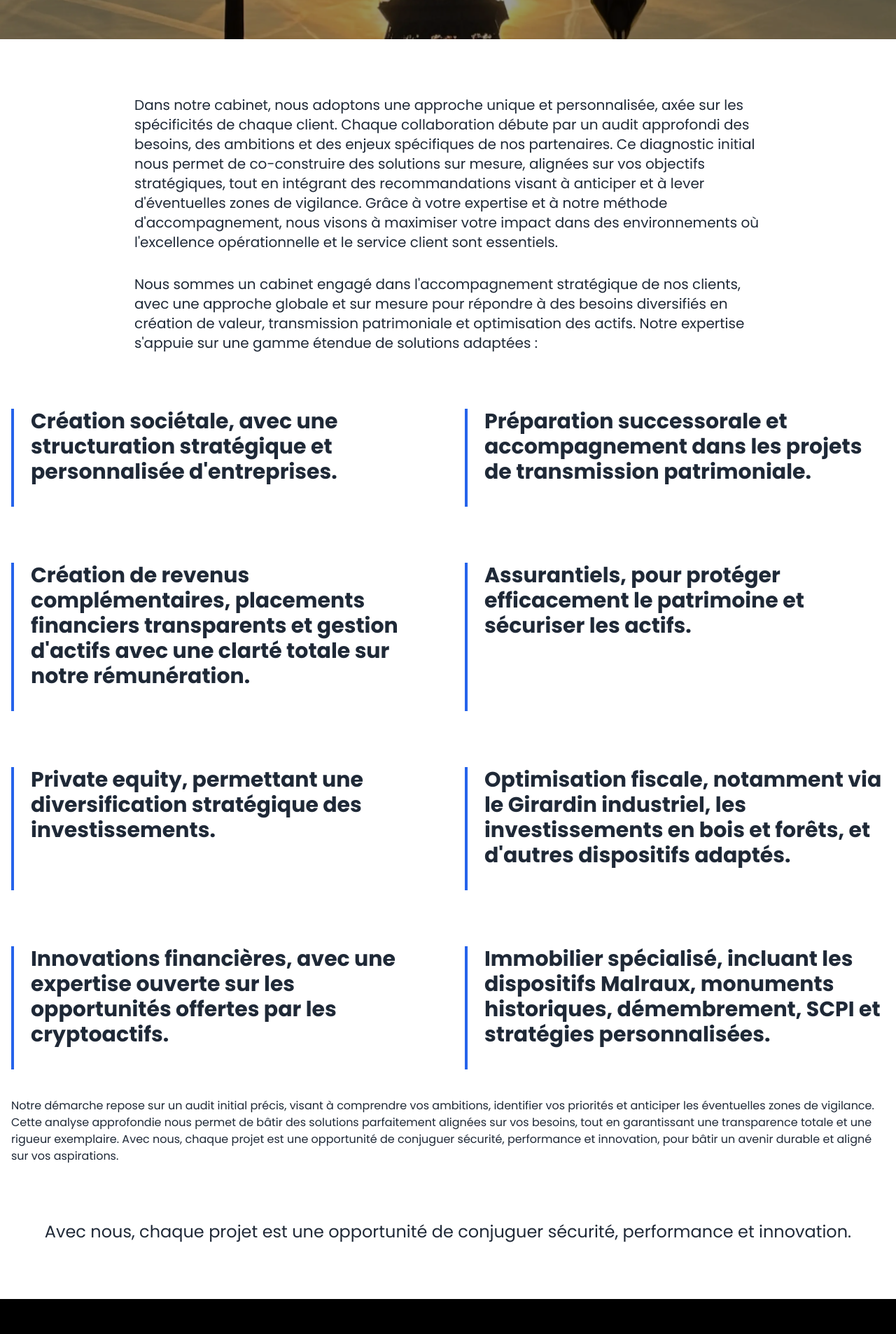
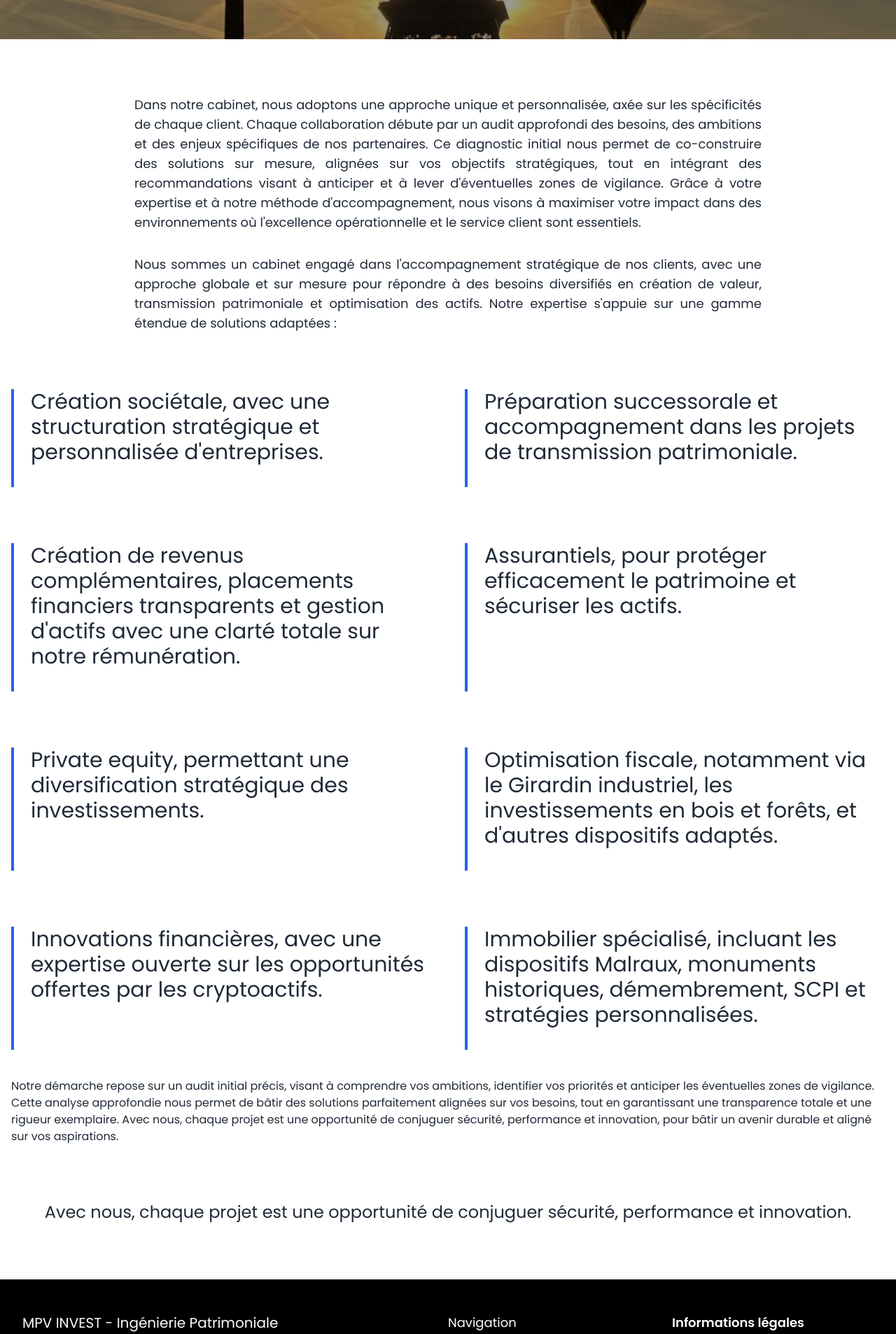
Before and after one commit to callmegodsir/morgane_website, a Next.js app: page /nos-solutions in a window 1280 px wide. Shown: the part 540-2446 px from the top of the page at 70% size. Built offline with nearby package versions, Linux system fonts and the light colour scheme; no server answers.

Commit message:
modif demande

```diff
--- a/components/Footer.tsx
+++ b/components/Footer.tsx
@@ -13,7 +13,7 @@ const Footer = () => {
           {/* Section logo et description */}
           <div className="w-full md:w-1/2">
             <div className="flex flex-col">
-              <div className="text-xl font-bold">
+              <div className="text-xl ">
                 MPV INVEST - Ingénierie Patrimoniale
               </div>
               <div className="text-sm mt-2">
@@ -27,7 +27,7 @@ const Footer = () => {
 
           {/* Section liens */}
           <div className="w-full md:w-1/4">
-            <div className="font-semibold text-lg mb-4">Navigation</div>
+            <div className=" text-lg mb-4">Navigation</div>
             <div className="flex flex-col gap-3">
               <Link href="/" className="text-sm text-gray-300 hover:text-white">
                 Accueil
--- a/components/Header.tsx
+++ b/components/Header.tsx
@@ -33,7 +33,7 @@ function Navbar() {
             />
           </Link>
           <div className="flex flex-col text-white">
-            <div className="text-xl font-bold">
+            <div className="text-xl ">
               MPV INVEST - Ingénierie Patrimoniale
             </div>
             <div className="text-sm hidden md:block">
--- a/pages/contact/index.tsx
+++ b/pages/contact/index.tsx
@@ -84,7 +84,7 @@ const Contact = () => {
                   LinkedIn
                 </Link>
                 <Link
-                  href="https://www.instagram.com/morganepointetvitti/profilecard/?igsh=MW5tNWxlM2N0dHlkdQ=="
+                  href="https://www.instagram.com/mopointetvitti/"
                   className="bg-pink-100 px-4 py-2 rounded-lg hover:bg-pink-200 flex items-center gap-2"
                   target="_blank"
                   rel="noopener noreferrer"
--- a/pages/nos-partenaires/index.tsx
+++ b/pages/nos-partenaires/index.tsx
@@ -81,7 +81,7 @@ const Partenaires = () => {
       <Header />
 
       <div className="py-16 px-4 max-w-7xl mx-auto">
-        <h1 className="text-4xl font-bold text-center mb-8">
+        <h1 className="text-4xl  text-center mb-8">
           &quot;Une alliance d&apos;excellence pour vos investissements&quot;
         </h1>
 
@@ -89,7 +89,7 @@ const Partenaires = () => {
         <div className="space-y-16 mt-12">
           {sections.map((section, index) => (
             <div key={index} className="border-l-4 border-blue-600 pl-6">
-              <h2 className="text-2xl font-bold mb-4">{section.title}</h2>
+              <h2 className="text-2xl  mb-4">{section.title}</h2>
               <p className="text-gray-600 max-w-3xl mb-6">{section.content}</p>
 
               {/* Logos pour chaque section */}
@@ -129,7 +129,7 @@ const Partenaires = () => {
           </div>
 
           <div className="bg-blue-50 p-8 rounded-xl">
-            <h3 className="text-2xl font-bold mb-4">Engagement qualité</h3>
+            <h3 className="text-2xl  mb-4">Engagement qualité</h3>
             <p className="text-gray-600">
               &quot;Tous nos partenaires sont sélectionnés selon des critères
               stricts de performance, transparence et conformité
--- a/pages/nos-solutions/index.tsx
+++ b/pages/nos-solutions/index.tsx
@@ -18,8 +18,7 @@ const Solutions = () => {
         />
         <div className="absolute inset-0 bg-black/40 flex items-center justify-center">
           <div className="text-center text-white px-4">
-            <h1 className="text-5xl font-bold">Nos solutions</h1>
-
+            <h1 className="text-5xl font-bold ">Nos solutions</h1>
           </div>
         </div>
       </div>
@@ -27,8 +26,8 @@ const Solutions = () => {
       {/* Contenu Solutions */}
       <div className="py-20 px-4 bg-white">
         <div className="max-w-7xl mx-auto">
-          <div className="prose-xl flex flex-col justify-center max-w-4xl mx-auto">
-            <p className="text-xl mb-8">
+          <div className="prose-xl flex flex-col text-justify justify-center max-w-4xl mx-auto">
+            <p className="text-lg mb-8">
               Dans notre cabinet, nous adoptons une approche unique et
               personnalisée, axée sur les spécificités de chaque client. Chaque
               collaboration débute par un audit approfondi des besoins, des
@@ -41,7 +40,7 @@ const Solutions = () => {
               votre impact dans des environnements où l&apos;excellence
               opérationnelle et le service client sont essentiels.
             </p>
-            <p className="text-xl">
+            <p className="text-lg">
               Nous sommes un cabinet engagé dans l&apos;accompagnement
               stratégique de nos clients, avec une approche globale et sur
               mesure pour répondre à des besoins diversifiés en création de
@@ -56,13 +55,13 @@ const Solutions = () => {
               {/* Section 1 */}
               <div className="grid md:grid-cols-2 gap-12">
                 <div className="border-l-4 border-blue-600 pl-6">
-                  <h2 className="text-3xl font-bold mb-8">
+                  <h2 className="text-3xl  mb-8">
                     Création sociétale, avec une structuration stratégique et
                     personnalisée d&apos;entreprises.
                   </h2>
                 </div>
                 <div className="border-l-4 border-blue-600 pl-6">
-                  <h2 className="text-3xl font-bold mb-8">
+                  <h2 className="text-3xl  mb-8">
                     Préparation successorale et accompagnement dans les projets
                     de transmission patrimoniale.
                   </h2>
@@ -72,14 +71,14 @@ const Solutions = () => {
               {/* Section 2 */}
               <div className="grid md:grid-cols-2 gap-12">
                 <div className="border-l-4 border-blue-600 pl-6">
-                  <h2 className="text-3xl font-bold mb-8">
+                  <h2 className="text-3xl  mb-8">
                     Création de revenus complémentaires, placements financiers
                     transparents et gestion d&apos;actifs avec une clarté totale
                     sur notre rémunération.
                   </h2>
                 </div>
                 <div className="border-l-4 border-blue-600 pl-6">
-                  <h2 className="text-3xl font-bold mb-8">
+                  <h2 className="text-3xl  mb-8">
                     Assurantiels, pour protéger efficacement le patrimoine et
                     sécuriser les actifs.
                   </h2>
@@ -89,13 +88,13 @@ const Solutions = () => {
               {/* Section 3 */}
               <div className="grid md:grid-cols-2 gap-12">
                 <div className="border-l-4 border-blue-600 pl-6">
-                  <h2 className="text-3xl font-bold mb-8">
+                  <h2 className="text-3xl  mb-8">
                     Private equity, permettant une diversification stratégique
                     des investissements.
                   </h2>
                 </div>
                 <div className="border-l-4 border-blue-600 pl-6">
-                  <h2 className="text-3xl font-bold mb-8">
+                  <h2 className="text-3xl  mb-8">
                     Optimisation fiscale, notamment via le Girardin industriel,
                     les investissements en bois et forêts, et d&apos;autres
                     dispositifs adaptés.
@@ -104,13 +103,13 @@ const Solutions = () => {
               </div>
               <div className="grid md:grid-cols-2 gap-12">
                 <div className="border-l-4 border-blue-600 pl-6">
-                  <h2 className="text-3xl font-bold mb-8">
+                  <h2 className="text-3xl  mb-8">
                     Innovations financières, avec une expertise ouverte sur les
                     opportunités offertes par les cryptoactifs.
                   </h2>
                 </div>
                 <div className="border-l-4 border-blue-600 pl-6">
-                  <h2 className="text-3xl font-bold mb-8">
+                  <h2 className="text-3xl  mb-8">
                     Immobilier spécialisé, incluant les dispositifs Malraux,
                     monuments historiques, démembrement, SCPI et stratégies
                     personnalisées.
```
Also changed, not shown: components/Hero.tsx (+8 -8 lines).
